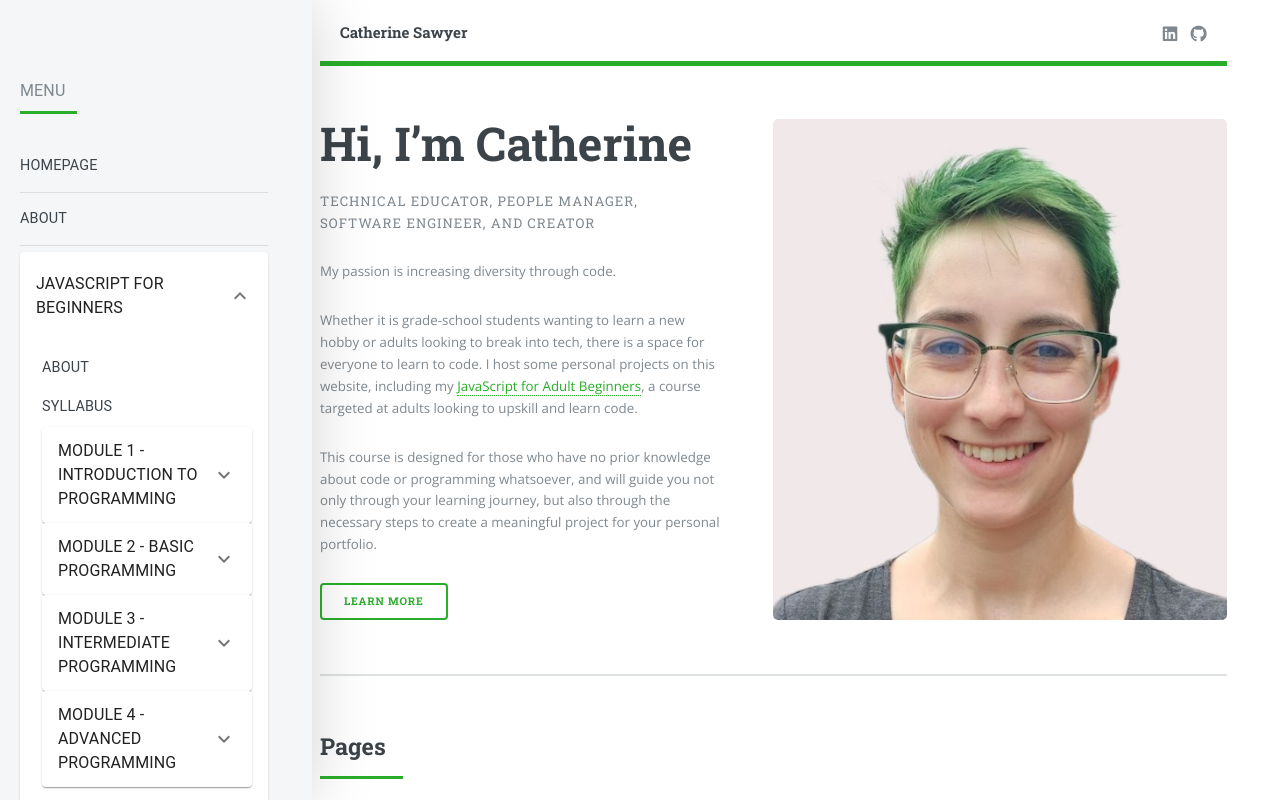
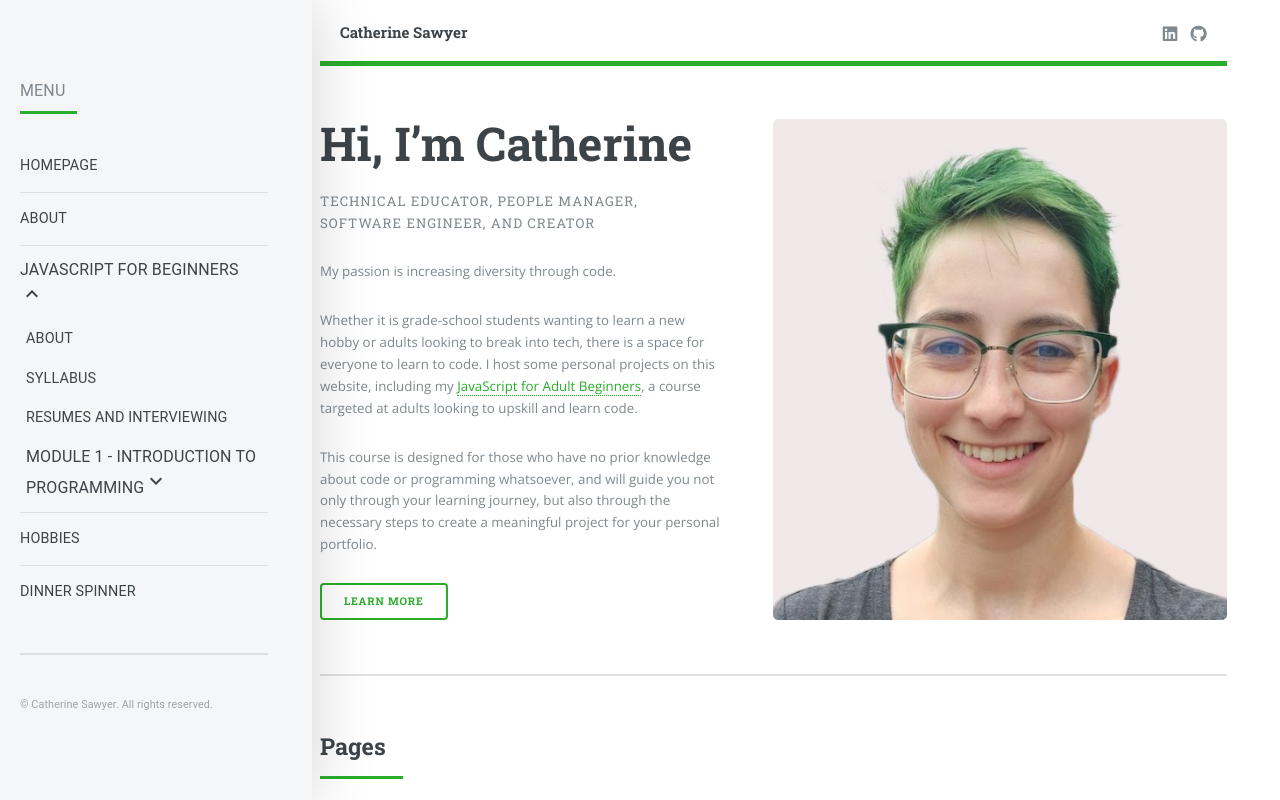
Before and after one commit to crsawyer314/portfolio-site, a React (Create React App) app: page / in a window 1280 px wide. Both pictures are taken after a click on the element "JAVASCRIPT FOR BEGINNERS". Shown: the top 800 px of the page. Built offline with nearby package versions, Linux system fonts and the light colour scheme.

Commit message:
updated 404 page and sidebar (+ styling)

```diff
--- a/src/component/PageNotFound.js
+++ b/src/component/PageNotFound.js
@@ -1,33 +1,30 @@
 import React from 'react';
 // import PropTypes from "prop-types";
-import logo from './../assets/logo.svg';
+// import logo from './../assets/logo.svg';
 
 const PageNotFound = ({ collapsed }) => {
   return (
-    <div id="main" className={collapsed ? "collapsed" : "expanded"}>
+    <div>
+      <div id="main" className={collapsed ? "collapsed" : "expanded"}>
+        <div className="inner">
+
+          {/* <!-- Header --> */}
       <header id="header">
-        <a href="index.html" className="logo">
-          <strong>Catherine Sawyer</strong>
-        </a>
+        <a href="index.html" className="logo"><strong>Catherine Sawyer</strong></a>
         <ul className="icons">
-          <li>
-            <a href="https://www.linkedin.com/in/catherine-sawyer/" className="icon brands fa-linkedin">
-              <span className="label">LinkedIn</span>
-            </a>
-          </li>
-          <li>
-            <a href="https://github.com/crsawyer314" className="icon brands fa-github">
-              <span className="label">GitHub</span>
-            </a>
-          </li>
+          <li><a href="https://www.linkedin.com/in/catherine-sawyer/" className="icon brands fa-linkedin"><span className="label">LinkedIn</span></a></li>
+          <li><a href="https://github.com/crsawyer314" className="icon brands fa-github"><span className="label">GitHub</span></a></li>
         </ul>
       </header>
+
       <div className="content">
-        <img src={logo} className="App-logo" alt="logo" />
+        {/* <img src={logo} className="App-logo" alt="logo" /> */}
         <h2>404 Page Not Found</h2>
         <h2>If you are on this page, it may be under construction.</h2>
       </div>
     </div>
+  </div>
+</div>
   );
 }
 
--- a/src/component/Sidebar.js
+++ b/src/component/Sidebar.js
@@ -1,9 +1,5 @@
 import React, { useState, useEffect } from 'react';
-import Submenu from './Submenu';
 
-import Accordion from '@mui/material/Accordion';
-import AccordionSummary from '@mui/material/AccordionSummary';
-import AccordionDetails from '@mui/material/AccordionDetails';
 import Typography from '@mui/material/Typography';
 import ExpandMoreIcon from '@mui/icons-material/ExpandMore';
 
@@ -19,41 +15,66 @@ const mod1List = [
   {title: "1.8 For loops", link: "/#/js_1.8"},
   {title: "1.9 Objects", link: "/#/js_1.9"},
   {title: "1.10 Forms and Buttons", link: "/#/js_1.10"},
-  {title: "Assessment 1", link: "/#/js_1-assessment"}
+  {title: "Assessment 1", link: "/#/js_1_assessment"}
 ];
-const mod2Title = "Module 2 - Basic Programming";
-const mod2List = [
-  {title: "2.1 Variables and data types", link: "/#/js_2.1"},
-  {title: "2.2 Mathematical and logical operators", link: "/#/js_2.2"},
-  {title: "2.3 Booleans and Conditionals (if/else statements)", link: "/#/js_2.3"},
-  {title: "2.4 Switch statements", link: "/#/js_2.4"},
-  {title: "2.5 While Loops", link: "/#/js_2.5"},
-  {title: "2.6 For Loops", link: "/#/js_2.6"},
-  {title: "Assessment 2", link: "/#/js_2-assessment"}
-];
-const mod3Title = "Module 3 - Intermediate Programming";
-const mod3List = [
-  {title: "3.1 Functions", link: "/#/js_3.1"},
-  {title: "3.2 Advanced functions", link: "/#/js_3.2"},
-  {title: "3.3 OOP", link: "/#/js_3.3"},
-  {title: "3.4 Classes, cont", link: "/#/js_3.4"},
-  {title: "3.5 Functional programming", link: "/#/js_3.5"},
-  {title: "3.6 OOP vs Functional Programming", link: "/#/js_3.6"},
-  {title: "Assessment 3", link: "/#/js_3-assessment"}
-];
-const mod4Title = "Module 4 - Advanced Programming";
-const mod4List = [
-  {title: "4.1 Recursion", link: "/#/js_4.1"},
-  {title: "4.2 Error handling", link: "/#/js_4.2"},
-  {title: "4.3 Promises", link: "/#/js_4.3"},
-  {title: "4.4 Promises, cont", link: "/#/js_4.4"},
-  {title: "4.5 Async/Await", link: "/#/js_4.5"},
-  {title: "Assessment 4", link: "/#/js_4-assessment"}
-];
+// const mod2Title = "Module 2 - Basic Programming";
+// const mod2List = [
+//   {title: "2.1 Variables and data types", link: "/#/js_2.1"},
+//   {title: "2.2 Mathematical and logical operators", link: "/#/js_2.2"},
+//   {title: "2.3 Booleans and Conditionals (if/else statements)", link: "/#/js_2.3"},
+//   {title: "2.4 Switch statements", link: "/#/js_2.4"},
+//   {title: "2.5 While Loops", link: "/#/js_2.5"},
+//   {title: "2.6 For Loops", link: "/#/js_2.6"},
+//   {title: "Assessment 2", link: "/#/js_2_assessment"}
+// ];
+// const mod3Title = "Module 3 - Intermediate Programming";
+// const mod3List = [
+//   {title: "3.1 Functions", link: "/#/js_3.1"},
+//   {title: "3.2 Advanced functions", link: "/#/js_3.2"},
+//   {title: "3.3 OOP", link: "/#/js_3.3"},
+//   {title: "3.4 Classes, cont", link: "/#/js_3.4"},
+//   {title: "3.5 Functional programming", link: "/#/js_3.5"},
+//   {title: "3.6 OOP vs Functional Programming", link: "/#/js_3.6"},
+//   {title: "Assessment 3", link: "/#/js_3_assessment"}
+// ];
+// const mod4Title = "Module 4 - Advanced Programming";
+// const mod4List = [
+//   {title: "4.1 Recursion", link: "/#/js_4.1"},
+//   {title: "4.2 Error handling", link: "/#/js_4.2"},
+//   {title: "4.3 Promises", link: "/#/js_4.3"},
+//   {title: "4.4 Promises, cont", link: "/#/js_4.4"},
+//   {title: "4.5 Async/Await", link: "/#/js_4.5"},
+//   {title: "Assessment 4", link: "/#/js_4_assessment"}
+// ];
 
 const Sidebar = ({ collapsed, toggleSidebar }) => {
 
   const [sidebarCollapsed, setSidebarCollapsed] = useState(false);
+  const [isPocketDrawerOpen, setIsPocketDrawerOpen] = useState(false);
+  const [isPocketDrawerOpen1, setIsPocketDrawerOpen1] = useState(false);
+  // const [isPocketDrawerOpen2, setIsPocketDrawerOpen2] = useState(false);
+  // const [isPocketDrawerOpen3, setIsPocketDrawerOpen3] = useState(false);
+  // const [isPocketDrawerOpen4, setIsPocketDrawerOpen4] = useState(false);
+
+  const handlePocketDrawerToggle = () => {
+    setIsPocketDrawerOpen(!isPocketDrawerOpen);
+  };
+
+  const handlePocketDrawerToggle1 = () => {
+    setIsPocketDrawerOpen1(!isPocketDrawerOpen1);
+  };
+
+  // const handlePocketDrawerToggle2 = () => {
+  //   setIsPocketDrawerOpen2(!isPocketDrawerOpen2);
+  // };
+
+  // const handlePocketDrawerToggle3 = () => {
+  //   setIsPocketDrawerOpen3(!isPocketDrawerOpen3);
+  // };
+
+  // const handlePocketDrawerToggle4 = () => {
+  //   setIsPocketDrawerOpen4(!isPocketDrawerOpen4);
+  // };
 
   useEffect(() => {
     const getWindowWidth = () => {
@@ -92,7 +113,7 @@ const Sidebar = ({ collapsed, toggleSidebar }) => {
           <header className="major">
             <Typography>Menu</Typography>
           </header>
-          <ul>
+          <ul className="sidebar-menu">
             <li>
               <Typography>
                 <a href="/#/home">Homepage</a>
@@ -104,42 +125,105 @@ const Sidebar = ({ collapsed, toggleSidebar }) => {
               </Typography>
             </li>
             <li>
-              <Accordion>
-                <AccordionSummary expandIcon={<ExpandMoreIcon />} aria-controls="panel1a-content" id="panel1a-header">
+              <div className="sidebar-item-button" onClick={handlePocketDrawerToggle}>
+                <span className="sidebar-item-title">
                   <Typography>JavaScript for Beginners</Typography>
-                </AccordionSummary>
-                <AccordionDetails>
+                  <ExpandMoreIcon className="expand-icon" style={{ transform: isPocketDrawerOpen ? 'rotate(180deg)' : 'rotate(0)' }} />
+                </span>
+              </div>
+              {isPocketDrawerOpen && (
+                <div className="submenu">
                   <ul>
+                    <li><Typography><a href="/js_about">About</a></Typography></li>
+                    <li><Typography><a href="/js_syllabus">Syllabus</a></Typography></li>
+                    <li><Typography><a href="/resumes">Resumes and Interviewing</a></Typography></li>
                     <li>
-                      <Typography>
-                        <a href="/#/js_about">About</a>
-                      </Typography>
+                      <div onClick={handlePocketDrawerToggle1}>
+                        <span className="sidebar-item-title">
+                          <Typography>{mod1Title}
+                          <ExpandMoreIcon className="expand-icon" style={{ transform: isPocketDrawerOpen1 ? 'rotate(180deg)' : 'rotate(0)' }} />
+                          </Typography>
+                        </span>
+
+                      </div>
+                      {isPocketDrawerOpen1 && (
+                        <div className="submenu">
+                          <ul>
+                            {mod1List.map((item, index) => (
+                              <li key={index}>
+                                <Typography><a href={item.link}>{item.title}</a></Typography>
+                              </li>
+                            ))}
+                          </ul>
+                        </div>
+                      )}
                     </li>
-                    <li>
-                      <Typography>
-                        <a href="/#/js_syllabus">Syllabus</a>
-                      </Typography>
-                    </li>
-                    <li>
-                      <Submenu title={mod1Title} itemList={mod1List} />
-                    </li>
-                    <li>
-                      <Submenu title={mod2Title} itemList={mod2List} />
-                    </li>
-                    <li>
-                      <Submenu title={mod3Title} itemList={mod3List} />
-                    </li>
-                    <li>
-                      <Submenu title={mod4Title} itemList={mod4List} />
-                    </li>
+                    {/* <li>
+                      <div onClick={handlePocketDrawerToggle2}>
+                        <span className="sidebar-item-title">
+                        <Typography>{mod2Title}
+                          <ExpandMoreIcon className="expand-icon" style={{ transform: isPocketDrawerOpen2 ? 'rotate(180deg)' : 'rotate(0)' }} />
+                        </Typography>
+                        </span>
+
+                      </div>
+                      {isPocketDrawerOpen2 && (
+                        <div className="submenu">
+                          <ul>
+                            {mod2List.map((item, index) => (
+                              <li key={index}>
+                                <Typography><a href={item.link}>{item.title}</a></Typography>
+                              </li>
+                            ))}
+                          </ul>
+                        </div>
+                      )}
+                    </li> */}
+                    {/* <li>
+                      <div onClick={handlePocketDrawerToggle3}>
+                        <span className="sidebar-item-title">
+                        <Typography>{mod3Title}
+                          <ExpandMoreIcon className="expand-icon" style={{ transform: isPocketDrawerOpen3 ? 'rotate(180deg)' : 'rotate(0)' }} />
+                        </Typography>
+                        </span>
+
+                      </div>
+                      {isPocketDrawerOpen3 && (
+                        <div className="submenu">
+                          <ul>
+                            {mod3List.map((item, index) => (
+                              <li key={index}>
+                                <Typography><a href={item.link}>{item.title}</a></Typography>
+                              </li>
+                            ))}
+                          </ul>
+                        </div>
+                      )}
+                    </li> */}
+                    {/* <li>
+                      <div onClick={handlePocketDrawerToggle4}>
+                        <span className="sidebar-item-title">
+                        <Typography>{mod4Title}
+                          <ExpandMoreIcon className="expand-icon" style={{ transform: isPocketDrawerOpen4 ? 'rotate(180deg)' : 'rotate(0)' }} />
+                        </Typography>
+                        </span>
+
+                      </div>
+                      {isPocketDrawerOpen4 && (
+                        <div className="submenu">
+                          <ul>
+                            {mod4List.map((item, index) => (
+                              <li key={index}>
+                                <Typography><a href={item.link}>{item.title}</a></Typography>
+                              </li>
+                            ))}
+                          </ul>
+                        </div>
+                      )}
+                    </li> */}
                   </ul>
-                </AccordionDetails>
-              </Accordion>
-            </li>
-            <li>
-              <Typography>
-                <a href="/#/resumes">Resumes and Interviewing</a>
-              </Typography>
+                </div>
+              )}
             </li>
             <li>
               <Typography>
--- a/src/styles/main.css
+++ b/src/styles/main.css
@@ -2196,3 +2196,5 @@ button,
   width: 100%;
   height: auto;
 }
+
+/* ----------------- */
--- a/src/styles/sidebar.css
+++ /dev/null
@@ -1,68 +0,0 @@
-#sidebar {
-    position: fixed;
-    top: 0;
-    left: 0;
-    bottom: 0;
-    width: 240px;
-    background: #f8f8f8;
-    transition: transform 0.3s ease-in-out;
-  }
-
-  #sidebar.active {
-    transform: translateX(0px);
-  }
-
-  #sidebar.inactive {
-    transform: translateX(-240px);
-  }
-
-  #sidebar .toggle {
-    display: block;
-    position: absolute;
-    top: 20px;
-    right: -40px;
-    width: 40px;
-    height: 40px;
-    background: #f8f8f8;
-    text-align: center;
-    line-height: 40px;
-    cursor: pointer;
-  }
-
-  #sidebar .inner {
-    height: 100%;
-    padding: 20px;
-    overflow-y: auto;
-  }
-
-  #sidebar nav {
-    margin-bottom: 20px;
-  }
-
-  #sidebar nav ul {
-    list-style: none;
-    padding: 0;
-    margin: 0;
-  }
-
-  #sidebar nav ul li {
-    margin-bottom: 10px;
-  }
-
-  #sidebar nav ul li a {
-    color: #333;
-    text-decoration: none;
-  }
-
-  #sidebar nav ul li a:hover {
-    color: #000;
-  }
-
-  #sidebar footer {
-    position: absolute;
-    bottom: 0;
-    left: 0;
-    width: 100%;
-    padding: 20px;
-    background: #f8f8f8;
-  }
```
